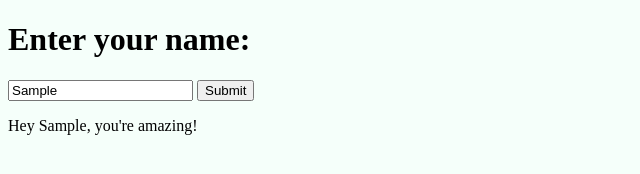
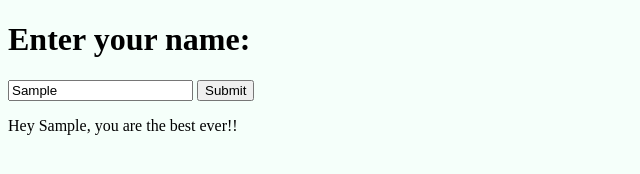
Before and after one commit to shelbylunt/hehe, a plain HTML site: page index.html in a window 1280 px wide. Both pictures are taken after typing "Sample" into the empty fields and a click on the button "Submit". Shown: the full height of the page, 0-640 px from the left. Drawn offline with Linux system fonts and the light colour scheme.

Commit message:
Update index.html

```diff
--- a/index.html
+++ b/index.html
@@ -7,11 +7,11 @@
     <script>
         function greetUser() {
             var name = document.getElementById("nameInput").value;
-            document.getElementById("greeting").innerHTML = "Hey " + name + ", you're amazing!";
+            document.getElementById("greeting").innerHTML = "Hey " + name + ", you are the best ever!!";
         }
     </script>
 </head>
-<body style="background-color:#F5FFFA;">
+<body style="background-color:#F5FFFA; font-family:Trattatello;">
     <h1>Enter your name:</h1>
     <input type="text" id="nameInput">
     <button onclick="greetUser()">Submit</button>
```
